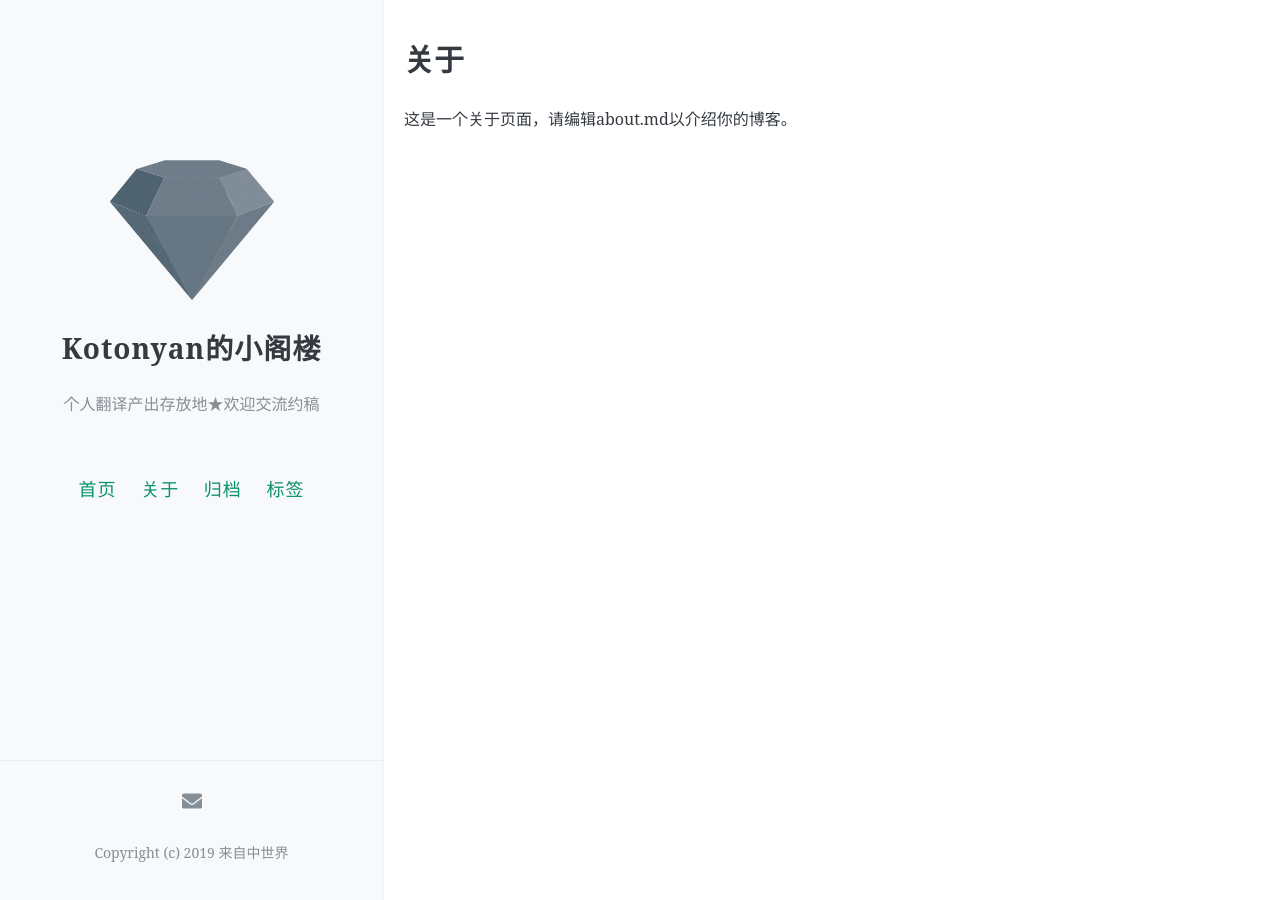
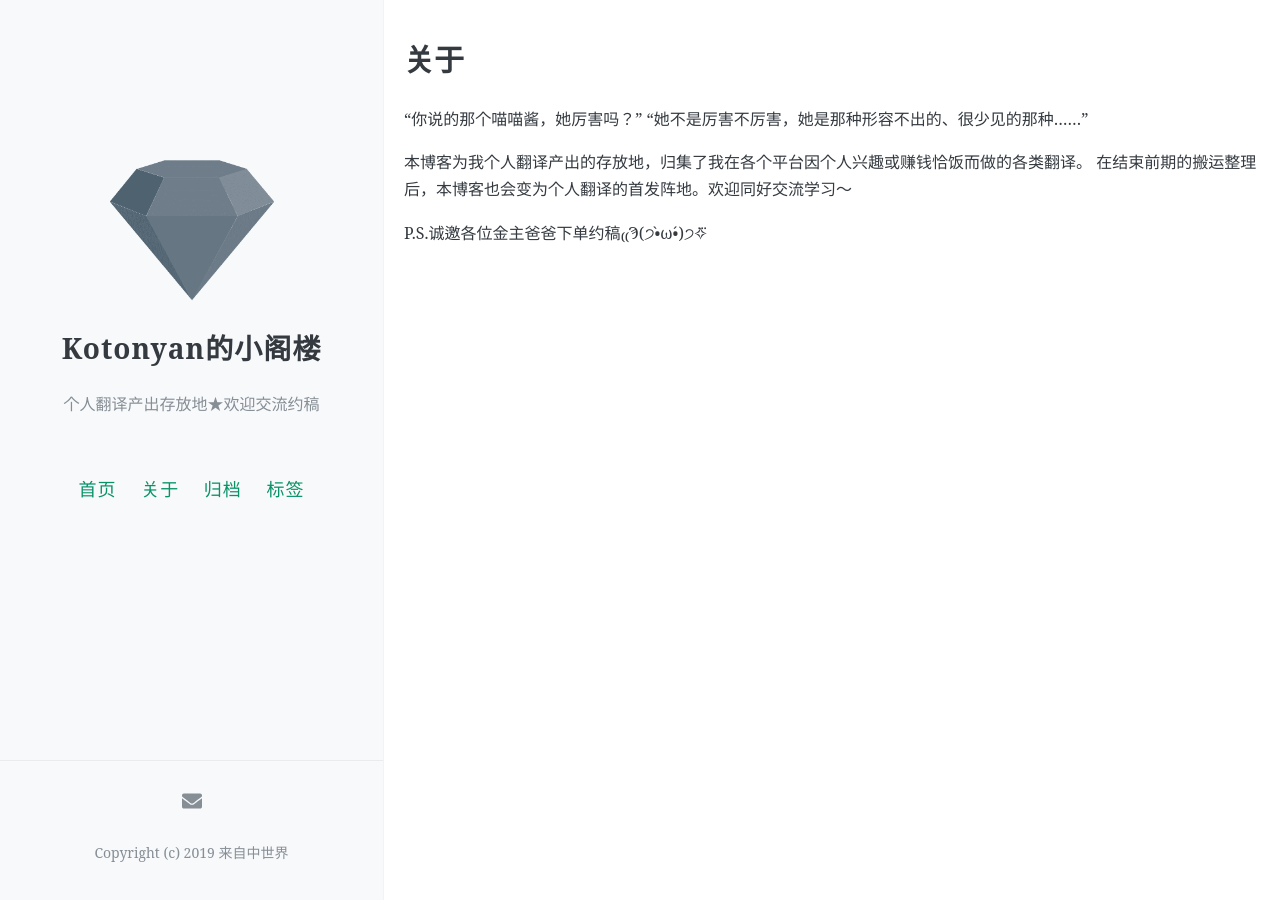
Before and after one commit to kotonyan/loft, a Jekyll site: the page built from about.md, in a window 1280 px wide. Built offline with Jekyll 4.4.1, drawn with Linux system fonts in a browser that asks for light colours; comment, search, counter and statistics services are not loaded.

Commit message:
Update about.md

```diff
--- a/about.md
+++ b/about.md
@@ -4,4 +4,10 @@ title: 关于
 permalink: /about/
 ---
 
-这是一个关于页面，请编辑about.md以介绍你的博客。
+“你说的那个喵喵酱，她厉害吗？”
+“她不是厉害不厉害，她是那种形容不出的、很少见的那种……”
+
+本博客为我个人翻译产出的存放地，归集了我在各个平台因个人兴趣或赚钱恰饭而做的各类翻译。
+在结束前期的搬运整理后，本博客也会变为个人翻译的首发阵地。欢迎同好交流学习～
+
+P.S.诚邀各位金主爸爸下单约稿₍₍Ϡ(੭•̀ω•́)੭✧⃛
```
